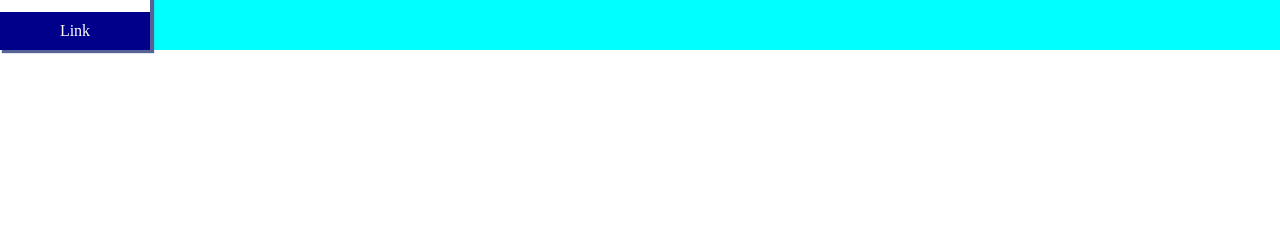
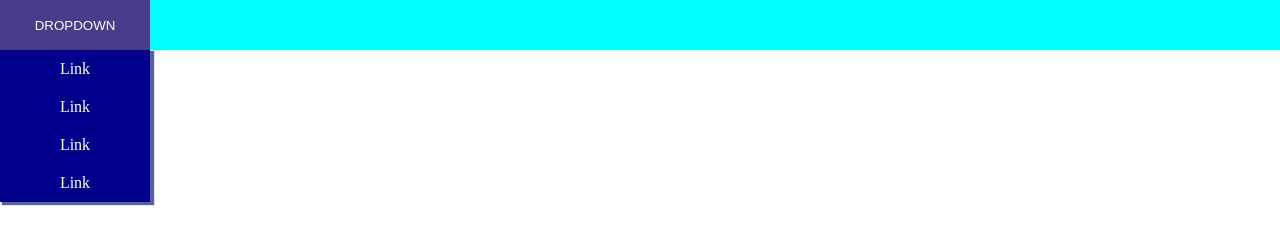
Before and after one commit to Rasquin/dropdown, a plain HTML site: page index.html in a window 1280 px wide. Drawn offline with Linux system fonts and the light colour scheme.

Commit message:
Updating everything before changing editor

```diff
--- a/main.css
+++ b/main.css
@@ -26,9 +26,11 @@ button{
     right: 0px;
     top:50px;
     width: 150px; /*tiene 40px de right padding*/
+    z-index:-1;/*we want or menu to stay behind the buttom*/
     box-shadow: 3px 2px 1px 1px rgba(87,99,148,1);
     transform: translateY(-100%); /*we send our menu out of the screen,
     so it is not visible*/
+    transition:transform 0.5s ease-in-out;
 }
 
 .dropdownLink{
@@ -60,6 +62,6 @@ button{
 
 
 .dropdown:hover .dropdownMenu{
-    transform: traslateY(0);
+    transform: translateY(0);
 
 }
```
Also changed, not shown: 1 other file.
